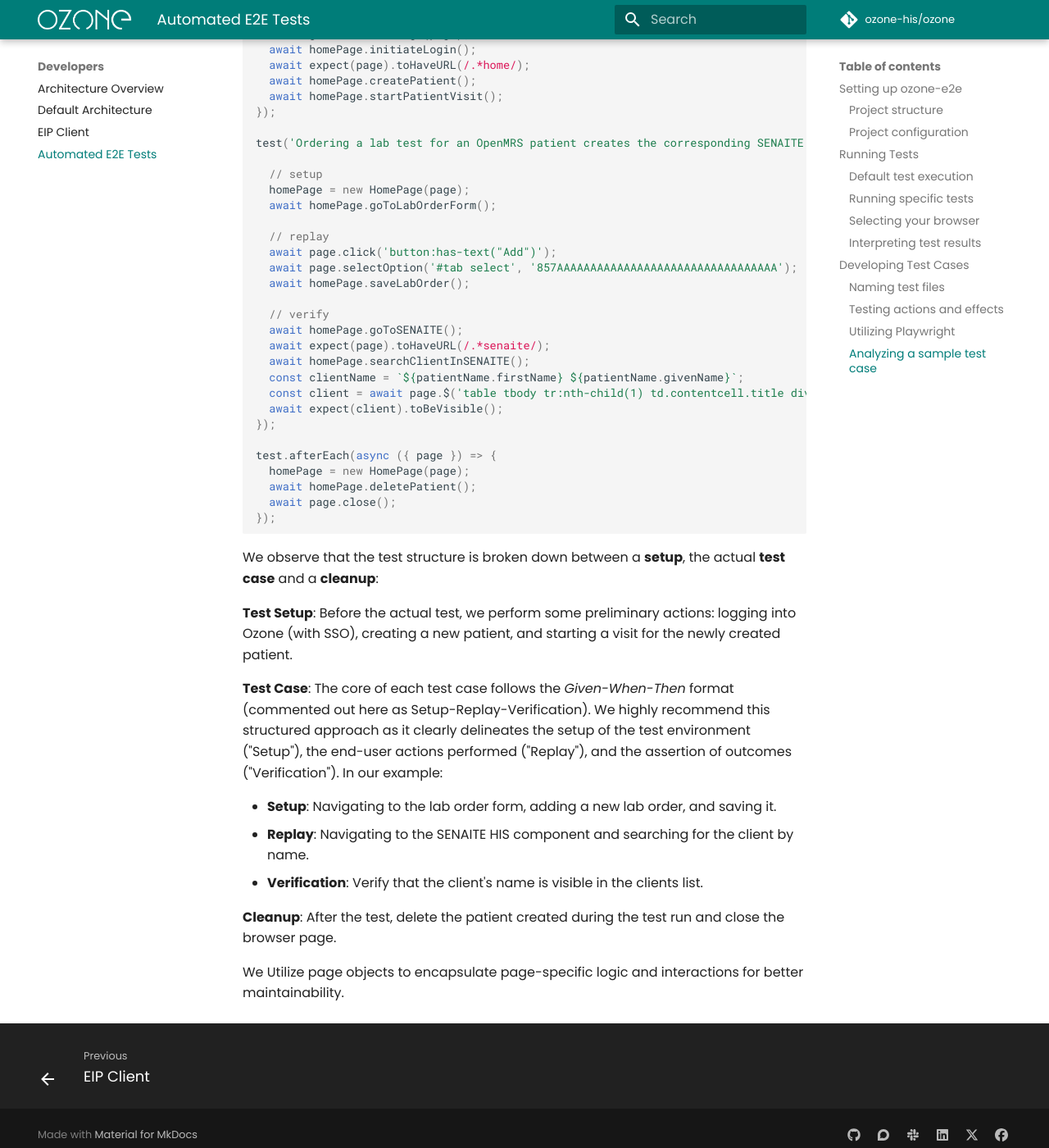
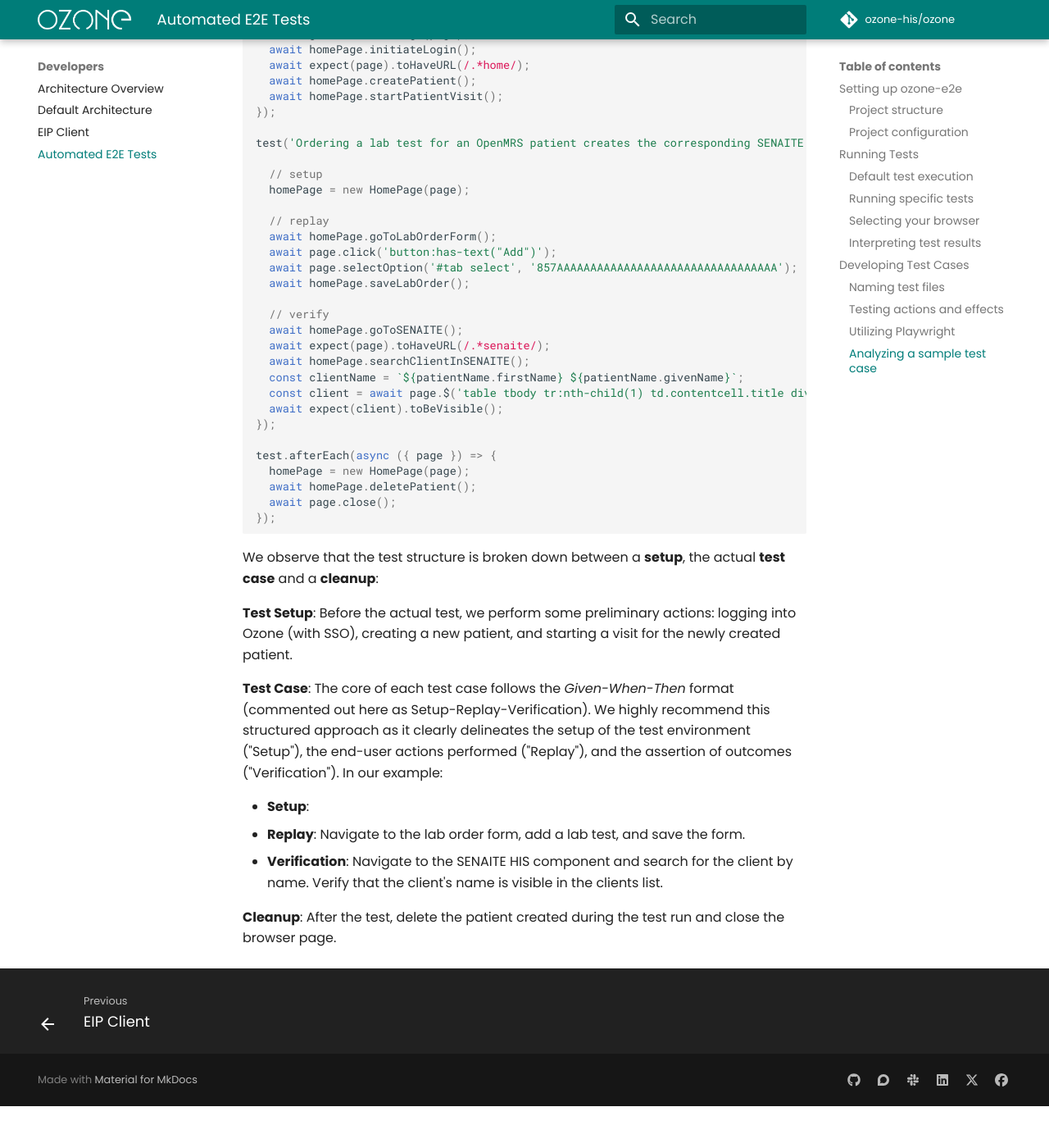
Before and after one commit to ozone-his/ozone-docs, an MkDocs documentation site: the page built from docs/devs/e2e-tests.md, in a window 1280 px wide and 1400 px high, scrolled down 5010 px. Shown: the whole window at 82% size. Built offline with MkDocs 1.6.1 and Material for MkDocs 9.7.7, drawn with Linux system fonts in a browser that asks for light colours; comment, search, counter and statistics services are not loaded; after the commit the page ends 6359 px from its top, so only the background shows below that.

Commit message:
Updated test case explanation

```diff
--- a/docs/devs/e2e-tests.md
+++ b/docs/devs/e2e-tests.md
@@ -156,9 +156,9 @@
 
   // setup
   homePage = new HomePage(page);
-  await homePage.goToLabOrderForm();
 
   // replay
+  await homePage.goToLabOrderForm();
   await page.click('button:has-text("Add")');
   await page.selectOption('#tab select', '857AAAAAAAAAAAAAAAAAAAAAAAAAAAAAAAAA');
   await homePage.saveLabOrder();
@@ -185,10 +185,8 @@
 
 **Test Case**: The core of each test case follows the _Given-When-Then_ format (commented out here as Setup-Replay-Verification). We highly recommend this structured approach as it clearly delineates the setup of the test environment ("Setup"), the end-user actions performed ("Replay"), and the assertion of outcomes ("Verification"). In our example:
 
-- **Setup**: Navigating to the lab order form, adding a new lab order, and saving it.
-- **Replay**: Navigating to the SENAITE HIS component and searching for the client by name.
-- **Verification**: Verify that the client's name is visible in the clients list.
+- **Setup**:
+- **Replay**: Navigate to the lab order form, add a lab test, and save the form.
+- **Verification**: Navigate to the SENAITE HIS component and search for the client by name. Verify that the client's name is visible in the clients list.
 
 **Cleanup**: After the test, delete the patient created during the test run and close the browser page.
-
-We Utilize page objects to encapsulate page-specific logic and interactions for better maintainability.
```
